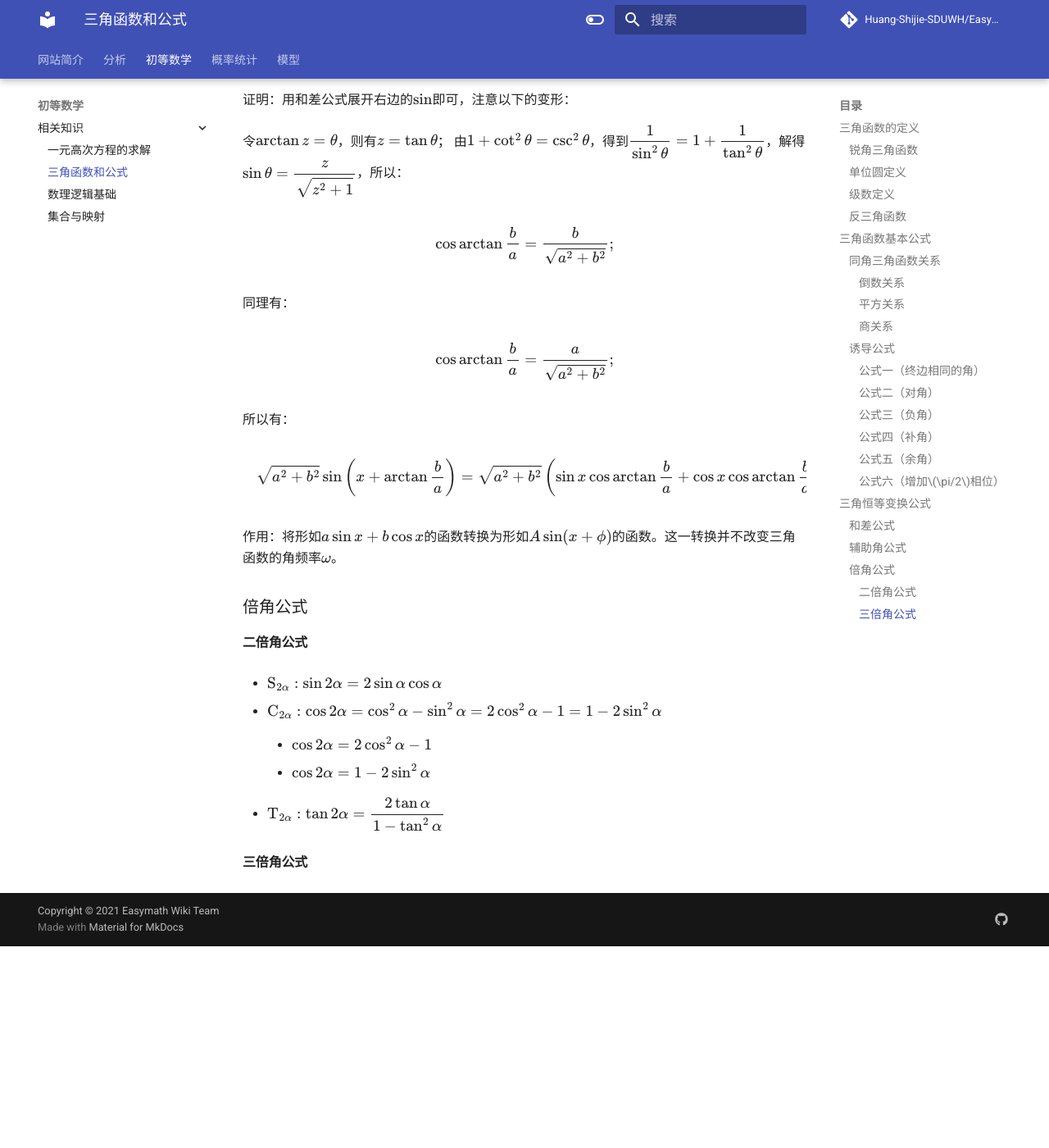
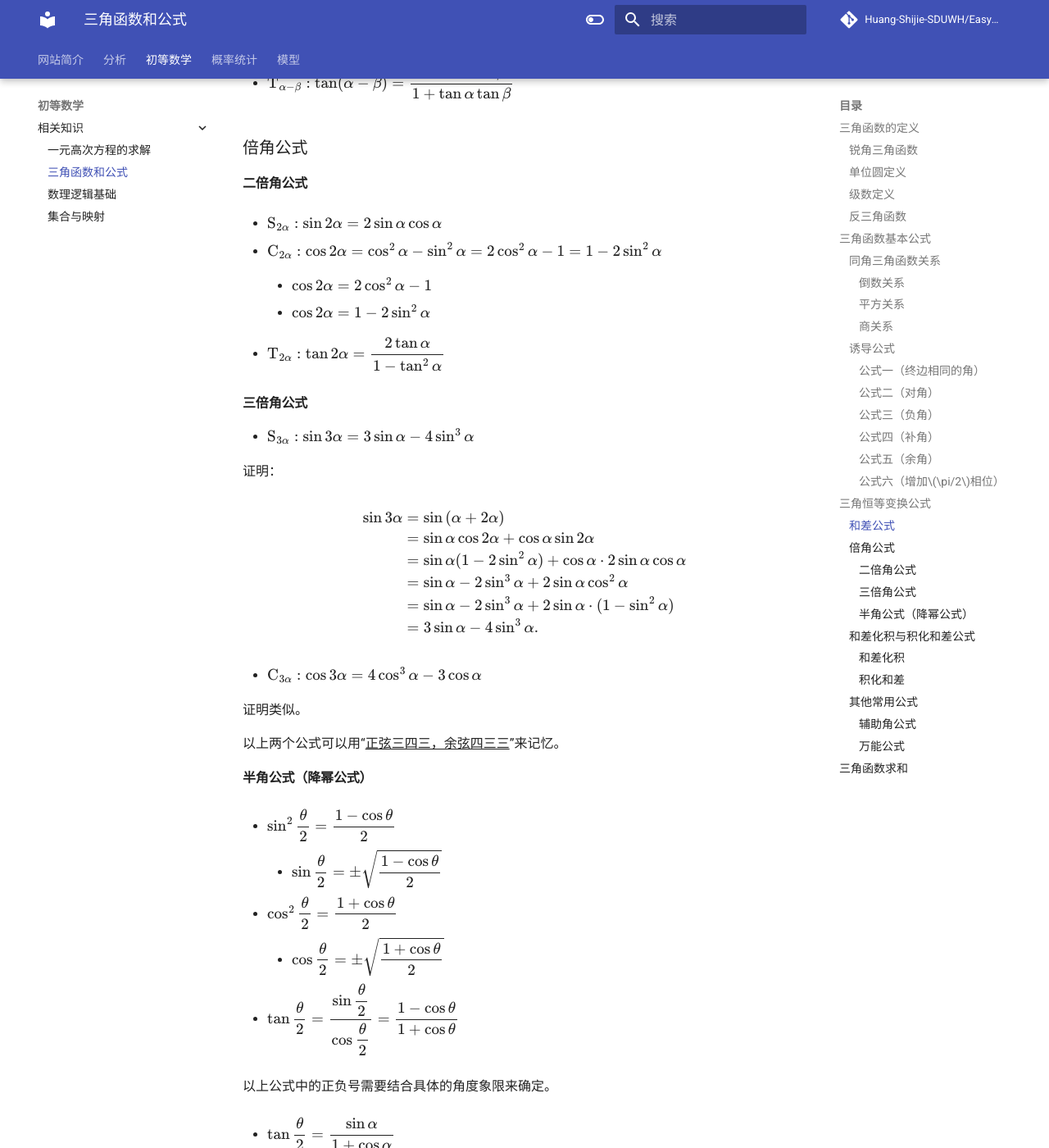
Before and after one commit to Easymath-wiki/Easymath-wiki, an MkDocs documentation site: the page built from docs/初等数学/相关知识/三角函数和公式.md, in a window 1280 px wide and 1400 px high, scrolled down 4815 px. Shown: the whole window at 82% size. Built offline with MkDocs 1.6.1 and Material for MkDocs 9.7.7, drawn with Linux system fonts in a browser that asks for light colours; comment, search, counter and statistics services are not loaded; before the commit the page ends 5969 px from its top, so only the background shows below that; some of the changed text lies outside the part shown.

Commit message:
add looooots of formula of trigonometric functions

```diff
--- a/docs/初等数学/相关知识/三角函数和公式.md
+++ b/docs/初等数学/相关知识/三角函数和公式.md
@@ -9,7 +9,7 @@
 
 **三角函数**(Trigonometric functions)也叫**圆函数**，是数学中描述直角三角形角度和边的关系的函数，也是最基本的一种周期函数。它们在几何学研究中被提出，后面又扩展到分析学中成为一类基本初等函数。
 
-这里我们会简要给出三角函数的基本信息，然后列举出大部分常用的三角函数公式，方便读者查阅。
+这里我们会简要给出三角函数的基本信息，然后列举出大部分微积分等大学课程中常用的三角函数公式，以及给出部分高中未涉及的三角函数公式的证明，方便读者查阅。
 
 建议数学专业的读者应熟悉并掌握高中阶段并不重点学习的公式（<u>如半角公式、和差化积公式、三倍角公式，等等</u>）
 
@@ -49,6 +49,8 @@ $$
 
 这样定义的想法当然来自于$\sin x$和$\cos x$的Taylor级数。不过，这么定义绕开了$\sin x$和$\cos x$的几何意义，脱离了几何，纯粹从实数理论定义了正弦和余弦函数。所以，这是一种更加严格地定义方法。
 
+定义正弦和余弦之后，我们可以继续定义正切和余切，方法是利用同角三角函数的倒数关系和商关系（见下文）。
+
 ### 反三角函数
 
 **反三角函数**(inverse trigonometric functions)是三角函数在特定区间上的反函数。从几何上看，反三角函数解决的是“已知直角三角形边长，求直角三角形的角度”的问题。
@@ -56,6 +58,10 @@ $$
 ## 三角函数基本公式
 
 ### 同角三角函数关系
+
+同角三角函数关系描述了各个三角函数的联系，它们很容易由定义推出。
+
+由于初高中一般不涉及余切、正割、余割三种函数，但是这三种函数在微积分中却并不罕见，特别是不定积分中，需要多次运用这些函数进行换元或变换。建议大家熟悉以下关系。
 
 #### 倒数关系
 
@@ -81,11 +87,11 @@ $$
 
 ### 诱导公式
 
-**诱导公式**(induction formula)指的是用**数学归纳法**(induction)推导出的一组三角函数公式，它们讲述了三角函数的周期性、补角、对角、余角的关系。
-
-以下公式中均默认$k \in \mathbb{Z}$。
+**诱导公式**(induction formula)指的是用**数学归纳法**(induction)推导出的一组三角函数公式，它们讲述了三角函数的周期性、补角、对角、余角的关系。。
 
 #### 公式一（终边相同的角）
+
+以下公式中均默认$k \in \mathbb{Z}$
 
 * $\sin(\theta + 2k \pi) = \sin \theta$
 
@@ -175,6 +181,8 @@ $$
 
 ### 和差公式
 
+推导方法：先用几何方法（三角函数线）推导出正余弦和差公式的四个中任意一个，然后用变量代换、诱导公式推得其他公式。
+
 * $\text{S}_{\alpha + \beta}: \sin(\alpha + \beta) = \sin\alpha\cos\beta + \cos\alpha\sin\beta$
 
 * $\text{S}_{\alpha - \beta}: \sin(\alpha - \beta) = \sin\alpha\cos\beta - \cos\alpha\sin\beta$
@@ -186,42 +194,6 @@ $$
 * $\text{T}_{\alpha + \beta}: \tan(\alpha + \beta) = \xfrac{\tan\alpha + \tan\beta}{1 - \tan\alpha\tan\beta}$
 
 * $\text{T}_{\alpha - \beta}: \tan(\alpha - \beta) = \xfrac{\tan\alpha - \tan\beta}{1 + \tan\alpha\tan\beta}$
-
-### 辅助角公式
-
-当$a>0$时：
-
-$$
-a\sin{x} + b\cos{x} = \sqrt{a^2+b^2} \sin{\left(x + \arctan\frac{b}{a}\right)}.
-$$
-
-证明：用和差公式展开右边的$\sin$即可，注意以下的变形：
-
-令$\arctan{z}=\theta$，则有$z=\tan{\theta}$；
-由$1 + \cot^2{\theta} = \csc^2\theta$，得到$\xfrac{1}{\sin^2\theta} = 1 + \xfrac{1}{\tan^2\theta}$，解得$\sin\theta = \xfrac{z}{\xsqrt{z^2+1}}$，所以：
-
-$$
-\cos{\arctan{\frac{b}{a}}} = \frac{b}{\sqrt{a^2+b^2}};
-$$
-
-同理有：
-
-$$
-\cos{\arctan{\frac{b}{a}}} = \frac{a}{\sqrt{a^2+b^2}};
-$$
-
-所以有：
-
-$$
-\begin{align}
-\sqrt{a^2+b^2} \sin{\left(x + \arctan\frac{b}{a}\right)}
-&= \sqrt{a^2+b^2} \left( \sin{x} \cos{\arctan{\frac{b}{a}}} + \cos{x} \cos{\arctan{\frac{b}{a}}} \right)
-&= \sqrt{a^2+b^2} \left( \sin{x} \frac{a}{\sqrt{a^2+b^2}} + \cos{x} \frac{b}{\sqrt{a^2+b^2}} \right)
-&= a\sin{x} + b\cos{x}
-\end{align}
-$$
-
-作用：将形如$a\sin{x}+b\cos{x}$的函数转换为形如$A\sin(x+\phi)$的函数。这一转换并不改变三角函数的角频率$\omega$。
 
 ### 倍角公式
 
@@ -238,3 +210,146 @@ $$
 * $\text{T}_{2\alpha}: \tan{2\alpha} = \xfrac{2\tan\alpha}{1 - \tan^2\alpha}$
 
 #### 三倍角公式
+
+* $\text{S}_{3\alpha}:\sin{3\alpha} = 3\sin{\alpha} - 4\sin^3{\alpha}$
+
+证明：
+
+$$
+\begin{align}
+\sin{3\alpha} &= \sin{(\alpha + 2\alpha)} \\
+&= \sin{\alpha}\cos{2\alpha} + \cos{\alpha}\sin{2\alpha} \\
+&= \sin{\alpha}(1-2\sin^2\alpha) + \cos{\alpha}\cdot 2\sin{\alpha}\cos{\alpha} \\
+&= \sin{\alpha} - 2\sin^3\alpha + 2\sin{\alpha}\cos^2\alpha \\
+&= \sin{\alpha} - 2\sin^3\alpha + 2\sin{\alpha}\cdot(1-\sin^2\alpha) \\
+&= 3\sin{\alpha} - 4\sin^3\alpha .
+\end{align}
+$$
+
+* $\text{C}_{3\alpha}: \cos{3\alpha} = 4\cos^3{\alpha}-3\cos{\alpha}$
+
+证明类似。
+
+以上两个公式可以用“<u>正弦三四三，余弦四三三</u>”来记忆。
+
+#### 半角公式（降幂公式）
+
+* $\sin^2 \xfrac{\theta}{2} = \xfrac{1 - \cos{\theta}}{2}$
+
+    * $\sin \xfrac{\theta}{2} = \pm \xsqrt{\xfrac{1 - \cos{\theta}}{2}}$
+
+* $\cos^2 \xfrac{\theta}{2} = \frac{1 + \cos{\theta}}{2}$
+
+    * $\cos \xfrac{\theta}{2} = \pm \xsqrt{\xfrac{1 + \cos{\theta}}{2}}$
+
+* $\tan {\xfrac{\theta}{2}} = \xfrac{\sin{\xfrac{\theta}{2}}}{\cos{\xfrac{\theta}{2}}} = \xfrac{1 - \cos{\theta}}{1 + \cos{\theta}}$
+
+以上公式中的正负号需要结合具体的角度象限来确定。
+
+* $\tan{\xfrac{\theta}{2}} = \xfrac{\sin{\alpha}}{1 + \cos{\alpha}}$
+
+* $\tan{\xfrac{\theta}{2}} = \xfrac{1 - \cos{\alpha}}{\sin{\alpha}}$ （注意定义域的变化）
+
+证明：
+
+$$
+\begin{align}
+\tan {\frac{\theta}{2}} &= \frac{\sin{\frac{\theta}{2}}}{\cos{\frac{\theta}{2}}} \\
+&= \frac{\sin{\frac{\theta}{2}}\cos{\frac{\theta}{2}}}{\cos^2{\frac{\theta}{2}}} \\
+&= \frac{\sin{\theta}}{1 + \cos{\theta}}
+\end{align}
+$$
+
+上面的公式常用于不定积分，正在学习微积分或数学分析的读者们建议多重复，尽早掌握。
+
+### 和差化积与积化和差公式
+
+**和差化积**(sum-to-product)与**积化和差**(product-to-sum)公式是一组重要公式，实现了三角函数在和差之间的转化，在极限计算、积分计算中非常常见。
+
+和差化积和积化和差公式由数学家Vieta（嗯，就是韦达定理的那个韦达）首先给出。
+
+#### 和差化积
+
+* ${\displaystyle \sin \alpha +\sin \beta =2\sin {\frac {\alpha +\beta }{2}}\cos {\frac {\alpha -\beta }{2}}}$
+
+* ${\displaystyle \sin \alpha -\sin \beta =2\cos {\alpha +\beta  \over 2}\sin {\alpha -\beta  \over 2}}$
+
+* ${\displaystyle \cos \alpha +\cos \beta =2\cos {\frac {\alpha +\beta }{2}}\cos {\frac {\alpha -\beta }{2}}}$
+
+* ${\displaystyle \cos \alpha -\cos \beta =-2\sin {\alpha +\beta  \over 2}\sin {\alpha -\beta  \over 2}}$
+
+口诀：正和正在先，正差正后迁；余和一色余，余差翻了天。
+
+提示：可以不用硬背，只需要把$\alpha$看作$\xfrac{\alpha+\beta}{2}+\xfrac{\alpha-\beta}{2}$，而将$\beta$看作$\xfrac{\alpha+\beta}{2}-\xfrac{\alpha-\beta}{2}$，然后展开即可。这种变形方法以后还会经常在数学分析和高等代数出现。
+
+#### 积化和差
+
+* ${\displaystyle \sin \alpha \cos \beta ={\sin(\alpha +\beta )+\sin(\alpha -\beta ) \over 2}}$
+
+* ${\displaystyle \cos \alpha \sin \beta ={\sin(\alpha +\beta )-\sin(\alpha -\beta ) \over 2}}$
+
+* ${\displaystyle \cos \alpha \cos \beta ={\cos(\alpha +\beta )+\cos(\alpha -\beta ) \over 2}}$
+
+* ${\displaystyle \sin \alpha \sin \beta =-{\cos(\alpha +\beta )-\cos(\alpha -\beta ) \over 2}}$
+
+提示：如果对两角和差公式足够熟悉的话，也不需要硬背，只需要想想哪两个展开式相加刚好能抵消掉一项，剩下另一项就行。
+
+### 其他常用公式
+
+#### 辅助角公式
+
+当$a>0$时：
+
+$$
+a\sin{x} + b\cos{x} = \sqrt{a^2+b^2} \sin{\left(x + \arctan\frac{b}{a}\right)}.
+$$
+
+证明：用和差公式展开右边的$\sin$即可，注意以下的变形：
+
+令$\arctan{z}=\theta$，则有$z=\tan{\theta}$；
+由$1 + \cot^2{\theta} = \csc^2\theta$，得到$\xfrac{1}{\sin^2\theta} = 1 + \xfrac{1}{\tan^2\theta}$，解得$\sin\theta = \xfrac{z}{\xsqrt{z^2+1}}$，所以：
+
+$$
+\sin{\arctan{\frac{b}{a}}} = \frac{b}{\sqrt{a^2+b^2}};
+$$
+
+同理有：
+
+$$
+\cos{\arctan{\frac{b}{a}}} = \frac{a}{\sqrt{a^2+b^2}};
+$$
+
+所以有：
+
+$$
+\begin{align}
+&\sqrt{a^2+b^2} \sin{\left(x + \arctan\frac{b}{a}\right)}\\
+=& \sqrt{a^2+b^2} \left( \sin{x} \cos{\arctan{\frac{b}{a}}} + \cos{x} \cos{\arctan{\frac{b}{a}}} \right)\\
+=& \sqrt{a^2+b^2} \left( \sin{x} \frac{a}{\sqrt{a^2+b^2}} + \cos{x} \frac{b}{\sqrt{a^2+b^2}} \right)\\
+=& a\sin{x} + b\cos{x}\\
+\end{align}
+$$
+
+作用：将形如$a\sin{x}+b\cos{x}$的函数转换为形如$A\sin(x+\varphi)$的函数。这一转换并不改变三角函数的角频率$\omega$。
+
+#### 万能公式
+
+将正弦、余弦、正切函数都转化为关于$\tan(x/2)$的分式。
+
+* $\sin{x} = \xfrac{2\tan{\xfrac{x}{2}}}{1+\tan^2{\xfrac{x}{2}}}$
+
+* $\cos{x} = \xfrac{1-\tan^2{\xfrac{x}{2}}}{1+\tan^2{\xfrac{x}{2}}}$
+
+* $\tan{x} = \xfrac{2\tan{\xfrac{x}{2}}}{1-\tan^2{\xfrac{x}{2}}}$
+
+不定积分中可以利用这种方法将三角积分转化为关于$\tan(x/2)$有理积分。
+
+## 三角函数求和
+
+三角函数也有部分求和式，例如：
+
+$$
+\sum_{k=1}^n \sin{kx} = \frac{1}{2} \left[ \cos{\frac{x}{2}} - \cos{\frac{(2k+1)x}{2}} \right]
+$$
+
+<p style="font-size: 10px;">注：部分内容来自维基百科(Wikipedia)</p>
```
